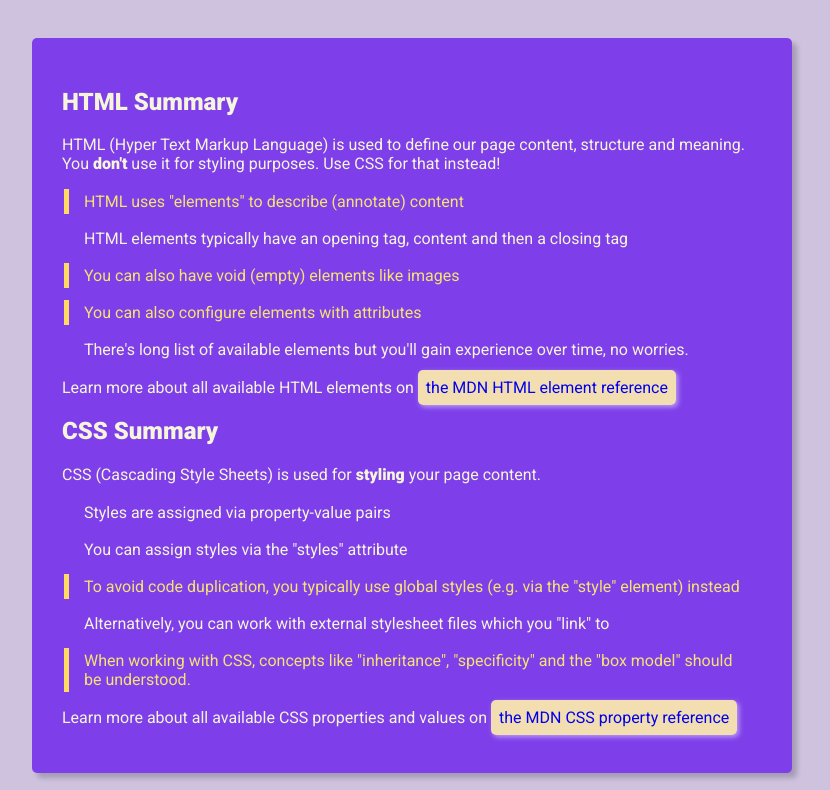
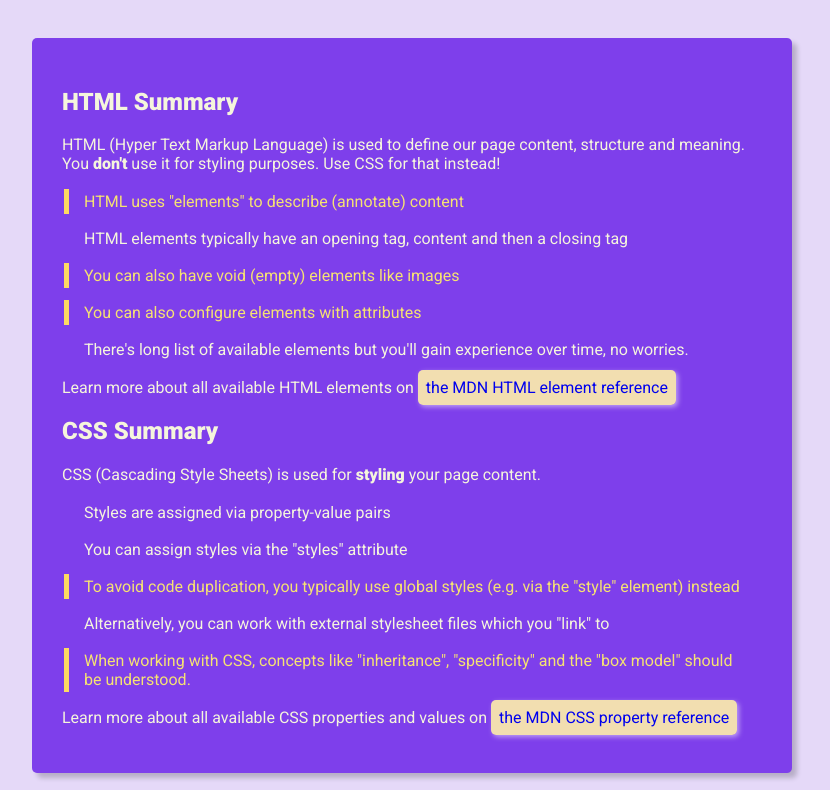
Before and after one commit to Abeer-4220/my-html-css-page, a plain HTML site: page index.html in a window 1280 px wide. Shown: the part 207-997 px from the top of the page, without its empty margins (228-1058 px from the left). Drawn offline with Linux system fonts and the light colour scheme.

Commit message:
another background color change

```diff
--- a/css/styles.css
+++ b/css/styles.css
@@ -1,5 +1,5 @@
 body {
-  background-color: rgb(206, 194, 223);
+  background-color: rgb(229, 217, 248);
   font-family: "Roboto", sans-serif;
 }
 header {
```
